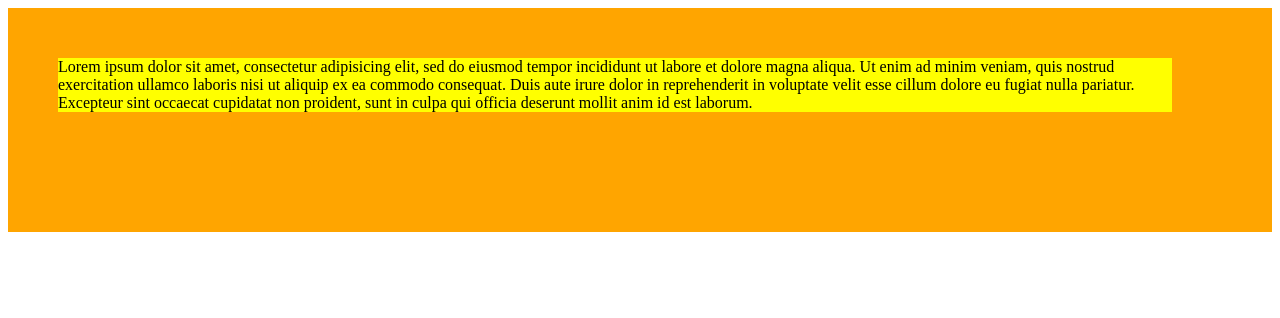
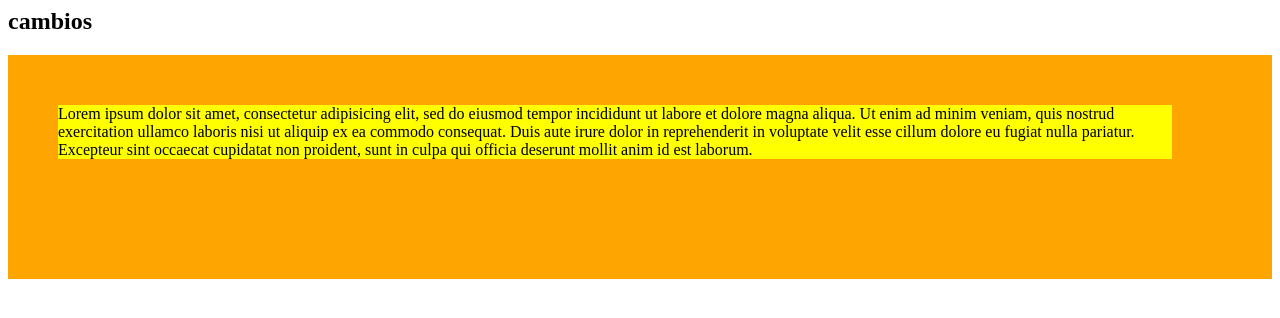
Before and after one commit to BettyV/programadores, a plain HTML site: page index.html in a window 1280 px wide. Drawn offline with Linux system fonts and the light colour scheme.

Commit message:
Update index.html
cambio final

```diff
--- a/index.html
+++ b/index.html
@@ -1,6 +1,8 @@
 <html>
 <head>
 	<title>Pr&aacute;ctica 5</title>
+	<h2>cambios</h2>
+
 	<link rel="stylesheet" type="text/css" href="css/estilos.css" />
 </head>
 <body>
```
